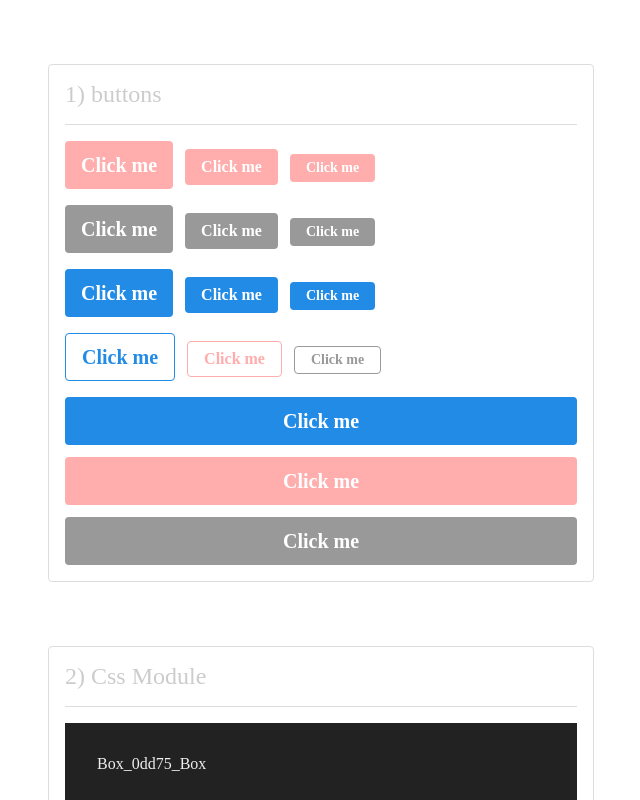
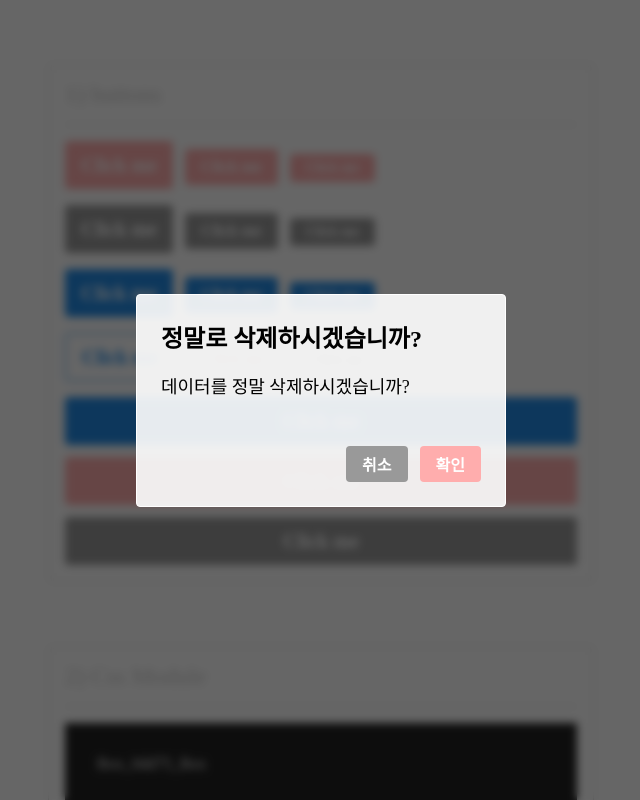
Before and after one commit to hayoung-jeremy/react_with_sass, a React (Create React App) app: page / in a window 1280 px wide. Shown: the top 800 px of the page, without its empty margins (319-959 px from the left). Built offline with nearby package versions, Linux system fonts and the light colour scheme.

Commit message:
styling Dialog

```diff
--- a/src/App.js
+++ b/src/App.js
@@ -4,6 +4,7 @@ import "./App.scss";
 import Box from "./components/Box";
 import Button from "./components/Button";
 import CheckBox from "./components/CheckBox";
+import Dialog from "./components/DIalog";
 import StyledButton from "./components/StyledButton";
 
 function App() {
@@ -145,6 +146,9 @@ function App() {
             </StyledButton>
           </div>
         </section>
+        <Dialog title="정말로 삭제하시겠습니까?" confirmText="확인" cancelText="취소">
+          데이터를 정말 삭제하시겠습니까?
+        </Dialog>
       </div>
     </ThemeProvider>
   );
--- /dev/null
+++ b/src/components/DIalog.js
@@ -0,0 +1,61 @@
+import React from "react";
+import styled from "styled-components";
+import Button from "./Button";
+
+const DarkBackground = styled.div`
+  display: flex;
+  justify-content: center;
+  align-items: center;
+  width: 100%;
+  height: 100%;
+  position: fixed;
+  top: 0;
+  left: 0;
+  background: rgba(0, 0, 0, 0.6);
+  backdrop-filter: blur(4px);
+  -webkit-backdrop-filter: blur(4px);
+`;
+
+const DialogBlock = styled.div`
+  width: 320px;
+  padding: 1.5rem;
+  background: rgba(255, 255, 255, 0.9);
+  border: 1px solid white;
+  drop-shadow: 0px 0px 10px rgba(0, 0, 0, 0.5);
+  border-radius: 4px;
+  h3 {
+    margin: 0;
+    font-size: 1.5rem;
+  }
+  p {
+    font-size: 1.125rem;
+  }
+`;
+
+const ButtonGroup = styled.div`
+  margin-top: 3rem;
+  display: flex;
+  justify-content: flex-end;
+`;
+
+const Dialog = ({ title, children, cancelText, confirmText }) => {
+  return (
+    <DarkBackground>
+      <DialogBlock>
+        <h3>{title}</h3>
+        <p>{children}</p>
+        <ButtonGroup>
+          <Button color="gray">{cancelText}</Button>
+          <Button color="pink">{confirmText}</Button>
+        </ButtonGroup>
+      </DialogBlock>
+    </DarkBackground>
+  );
+};
+
+Dialog.defaultProps = {
+  cancelText: "취소",
+  confirmText: "확인",
+};
+
+export default Dialog;
```
